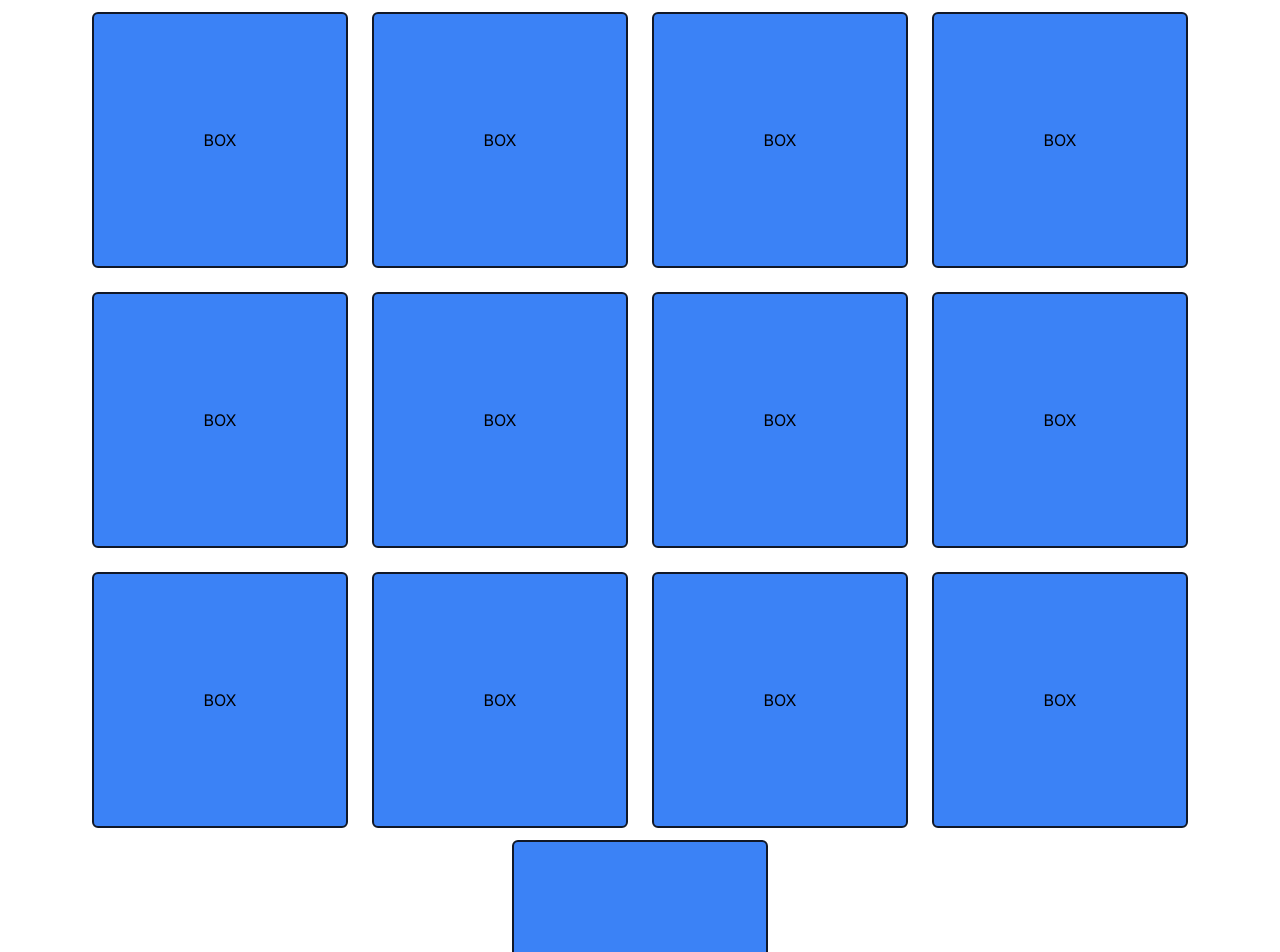
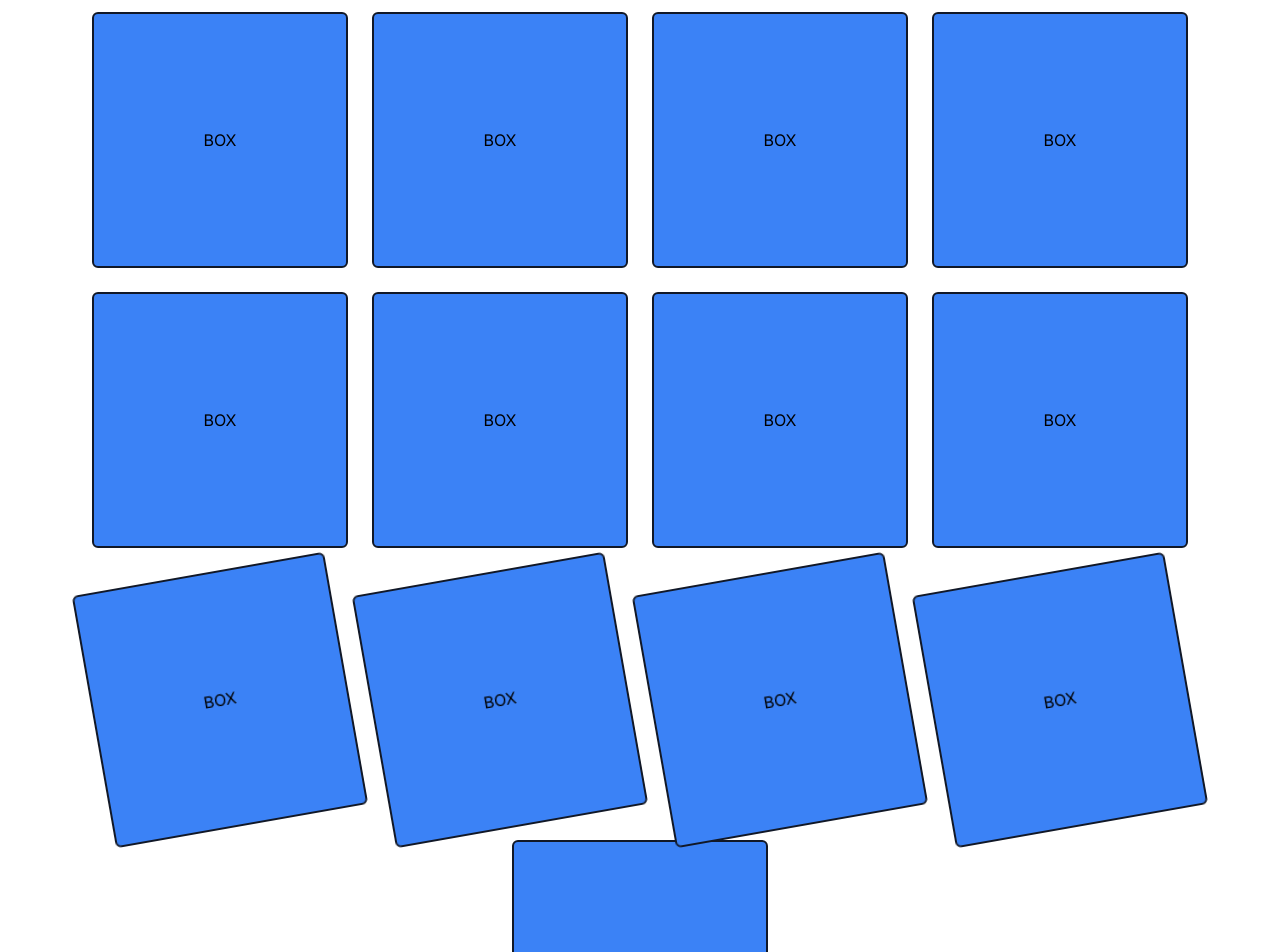
Before and after one commit to nazimboudeffa/coolui-nextjs-talwind, a Next.js app: page /reveal in a window 1280 px wide. Shown: the top 952 px of the page. Built offline with nearby package versions, Linux system fonts and the light colour scheme.

Commit message:
Added rotate

```diff
--- a/src/app/reveal/page.tsx
+++ b/src/app/reveal/page.tsx
@@ -135,8 +135,8 @@ export default function Hero() {
             viewport={{ once: true }}
             transition={{ duration: 1 }}
             variants={{
-                hidden: { opacity: 0, y: 100 },
-                visible: { opacity: 1, y: 0 }
+                hidden: { opacity: 0, y: 100, rotate: 0 },
+                visible: { opacity: 1, y: 0, rotate: -10 }
             }}
             className="m-3"
         >
@@ -150,8 +150,8 @@ export default function Hero() {
             viewport={{ once: true }}
             transition={{ duration: 1 }}
             variants={{
-                hidden: { opacity: 0, y: 100 },
-                visible: { opacity: 1, y: 0 }
+                hidden: { opacity: 0, y: 100, rotate: 0 },
+                visible: { opacity: 1, y: 0, rotate: -10 }
             }}
             className="m-3"
         >
@@ -165,8 +165,8 @@ export default function Hero() {
             viewport={{ once: true }}
             transition={{ duration: 1 }}
             variants={{
-                hidden: { opacity: 0, y: 100 },
-                visible: { opacity: 1, y: 0 }
+                hidden: { opacity: 0, y: 100, rotate: 0 },
+                visible: { opacity: 1, y: 0, rotate: -10 }
             }}
             className="m-3"
         >
@@ -180,8 +180,8 @@ export default function Hero() {
             viewport={{ once: true }}
             transition={{ duration: 1 }}
             variants={{
-                hidden: { opacity: 0, y: 100 },
-                visible: { opacity: 1, y: 0 }
+                hidden: { opacity: 0, y: 100, rotate: 0 },
+                visible: { opacity: 1, y: 0, rotate: -10 }
             }}
             className="m-3"
         >
```
